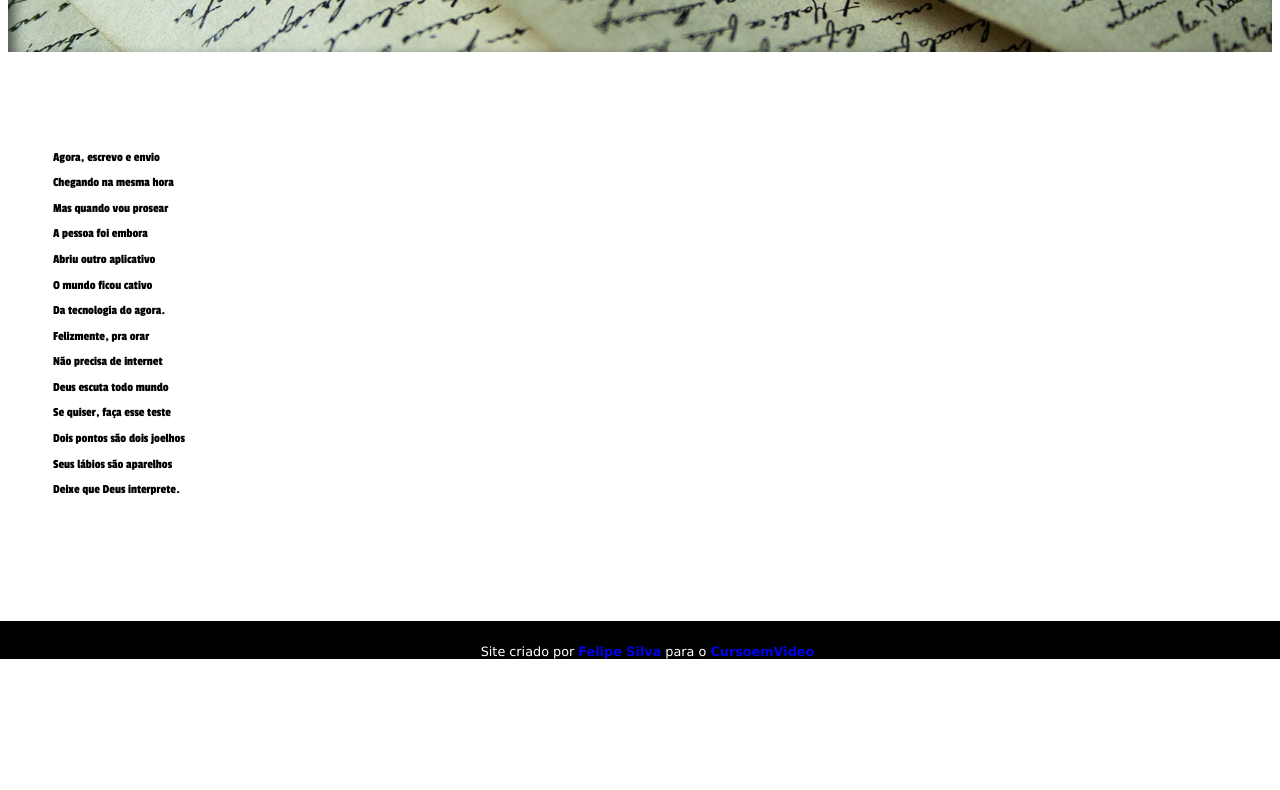
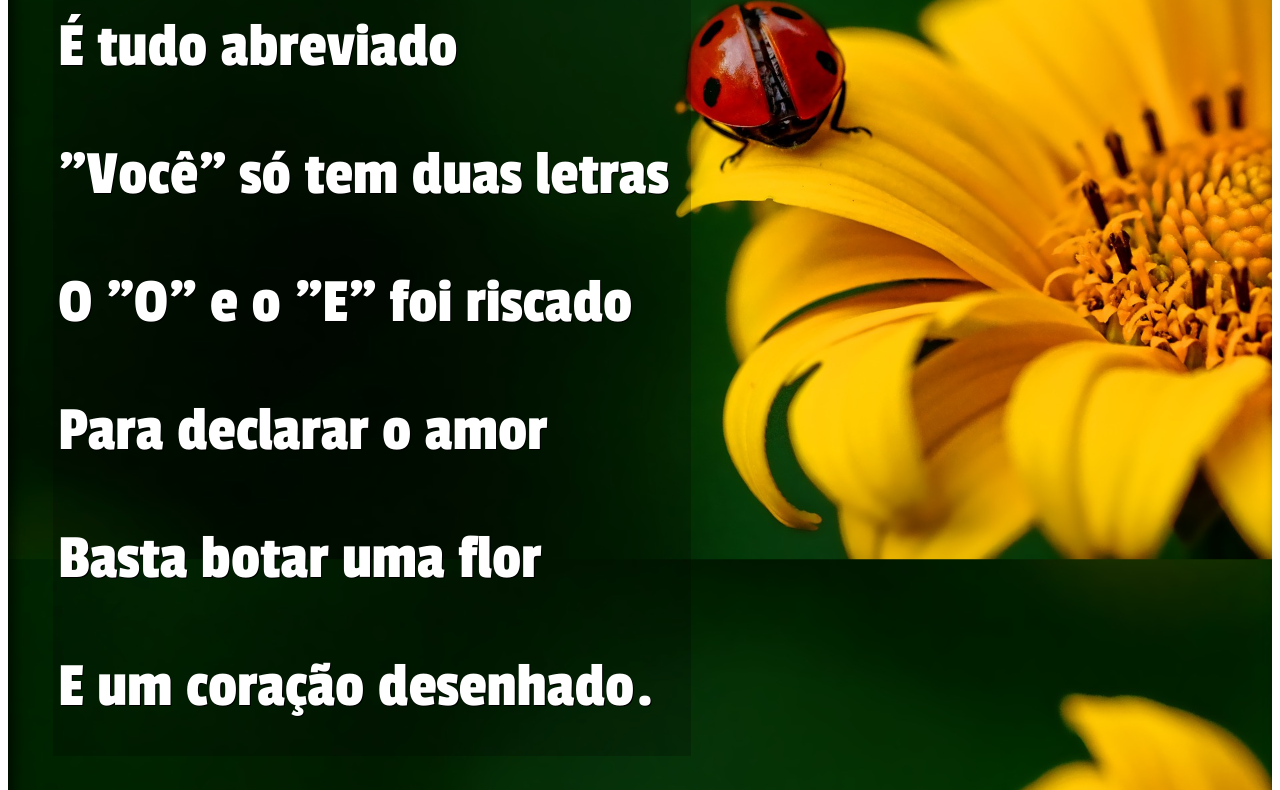
Before and after one commit to Felipe0132/Repositorio-estudos, a plain HTML site: page Desafios/Desafio 012/index.html in a window 1280 px wide. Shown: the part 2010-2800 px from the top of the page. Before the commit the page ends 2669 px from the top, so only its background shows below. Drawn offline with Linux system fonts and the light colour scheme.

Commit message:
Mudando fontes

```diff
--- a/Desafios/Desafio 012/style.css
+++ b/Desafios/Desafio 012/style.css
@@ -27,7 +27,7 @@ header > h1 {
     margin: 0px auto;
     padding-top: 50px;
     padding-bottom: 50px;
-    font-size: 6vw;
+    font-size: 10vw;
     font-variant: small-caps; /* Colocando as letras maiuscula mas as primeiras em destaque */
     font-family: var(--fonte2);
 }
@@ -58,7 +58,7 @@ a:hover {
 
 p {
     margin-left: 15px;
-    font-size: 1vw;
+    font-size: 5vw;
 }
 
 section {
@@ -67,7 +67,7 @@ section {
     line-height: 2em;
     padding-left: 30px;
     font-family: var(--fonte3);
-    font-size: 1vw; /* faz com que o elemento siga a proporção da vw, com o crescimento dos elementos para adaptar */
+    font-size: 5vw; /* faz com que o elemento siga a proporção da vw, com o crescimento dos elementos para adaptar */
 }
 
 section > p {
@@ -101,7 +101,7 @@ section#fundo2 {
 
 #Creditos {
     background-color: black;
-    font-size: 1.25em;
+    font-size: 5vw;
     color: white;
     text-align: center;
     margin: 0px -8px -20px;
```
